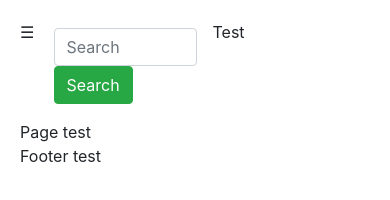
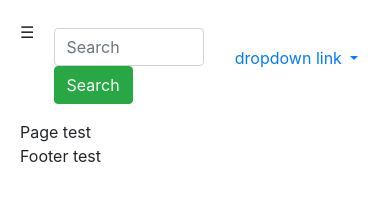
Before and after one commit to rontea/Template, a plain HTML site: page index-bootstrap.html in a window 390 px wide. Drawn offline with nearby package versions, Linux system fonts and the light colour scheme.

Commit message:
Update on Base

```diff
--- a/index-bootstrap.html
+++ b/index-bootstrap.html
@@ -24,15 +24,30 @@
 		<span style="" class="sidenav-click-open" >&#9776;</span>
 
 		</div>
-      <div class="header-search">
-        <nav class="navbar">
+
+        <nav class="navbar na">
+            <div class="header-search">
           <form class="form-inline" action="/action_page.php">
             <input class="form-control mr-sm-2" type="text" placeholder="Search">
             <button class="btn btn-success" type="submit">Search</button>
-          </form>
+          </form></div>
+            <div class="header-nav">
+              <ul class="">
+                <li class="nav-item dropdown">
+                  <a class="nav-link dropdown-toggle" href="" id="navbardrop" data-toggle="dropdown">
+                    dropdown link
+                  </a>
+                  <div class="dropdown-menu">
+                    <a class="dropdown-item" href="#">Link 1</a>
+                    <a class="dropdown-item" href="#">Link 2</a>
+                    <a class="dropdown-item" href="#">Link 3</a>
+                  </div>
+                </li>
+              </ul>
+            </div>
         </nav>
-      </div>
-      <div class="header-nav">  Test </div>
+
+
     </header>
     <div class="wrap-content"> Page test </div>
       <div class="footer"> Footer test </div>
--- a/templates/rafflesia/base/base.scss
+++ b/templates/rafflesia/base/base.scss
@@ -47,19 +47,16 @@ $wrap_right_height: 100%;
   }
 
   .header-search {
- 	  width: 50%;
+ 	  width: 45%;
   }
 
   .header-nav {
-  	width: 45%;
-  }
+  	width: 60%;
+	}
 
   .header-nav-left , .header-search , .header-nav {
   	float: $float_left;
-
-
   }
-
 }
 
 .wrap-content{
```
Also changed, not shown: templates/rafflesia/base/base.css, 1 other file.
